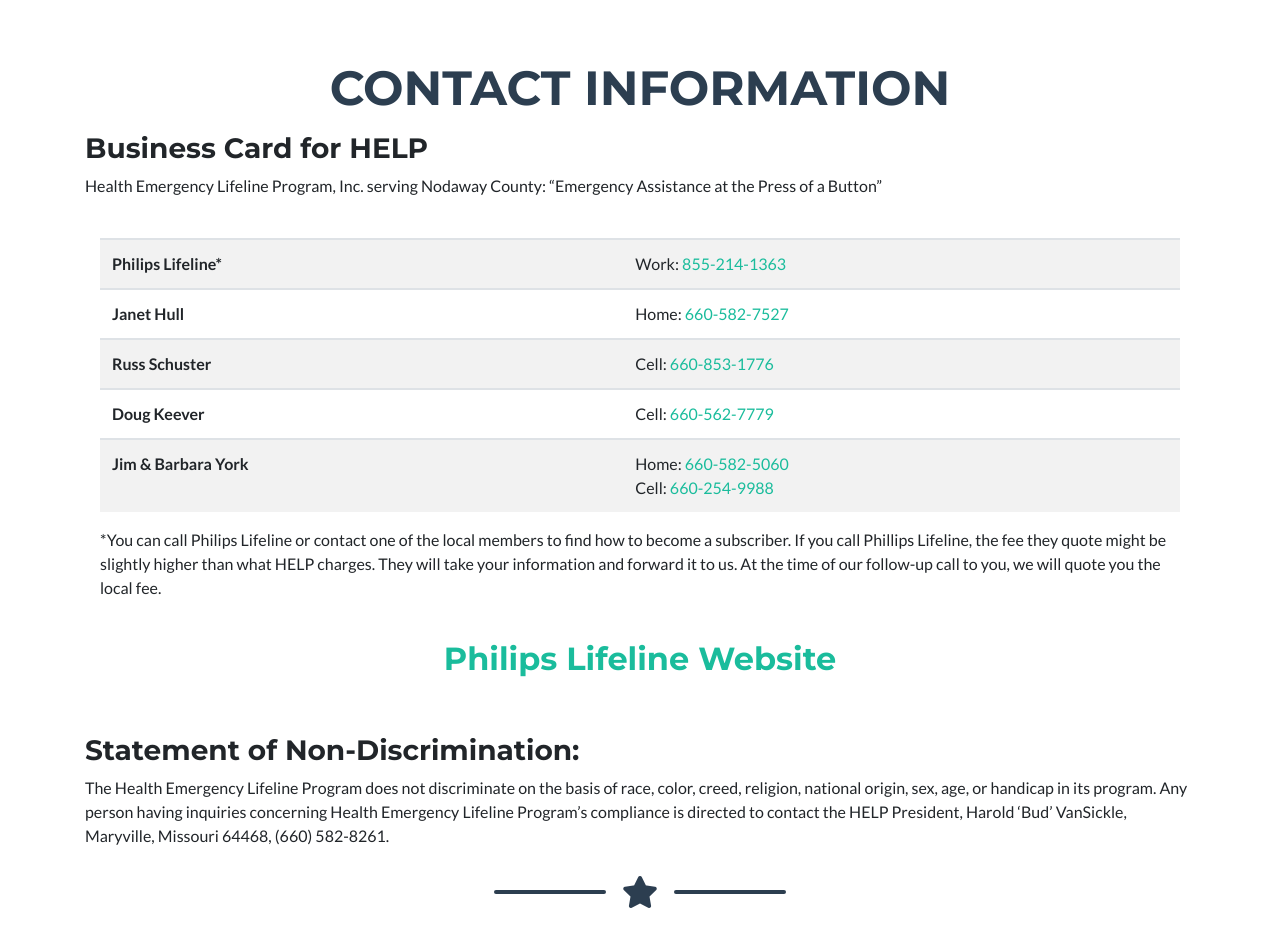
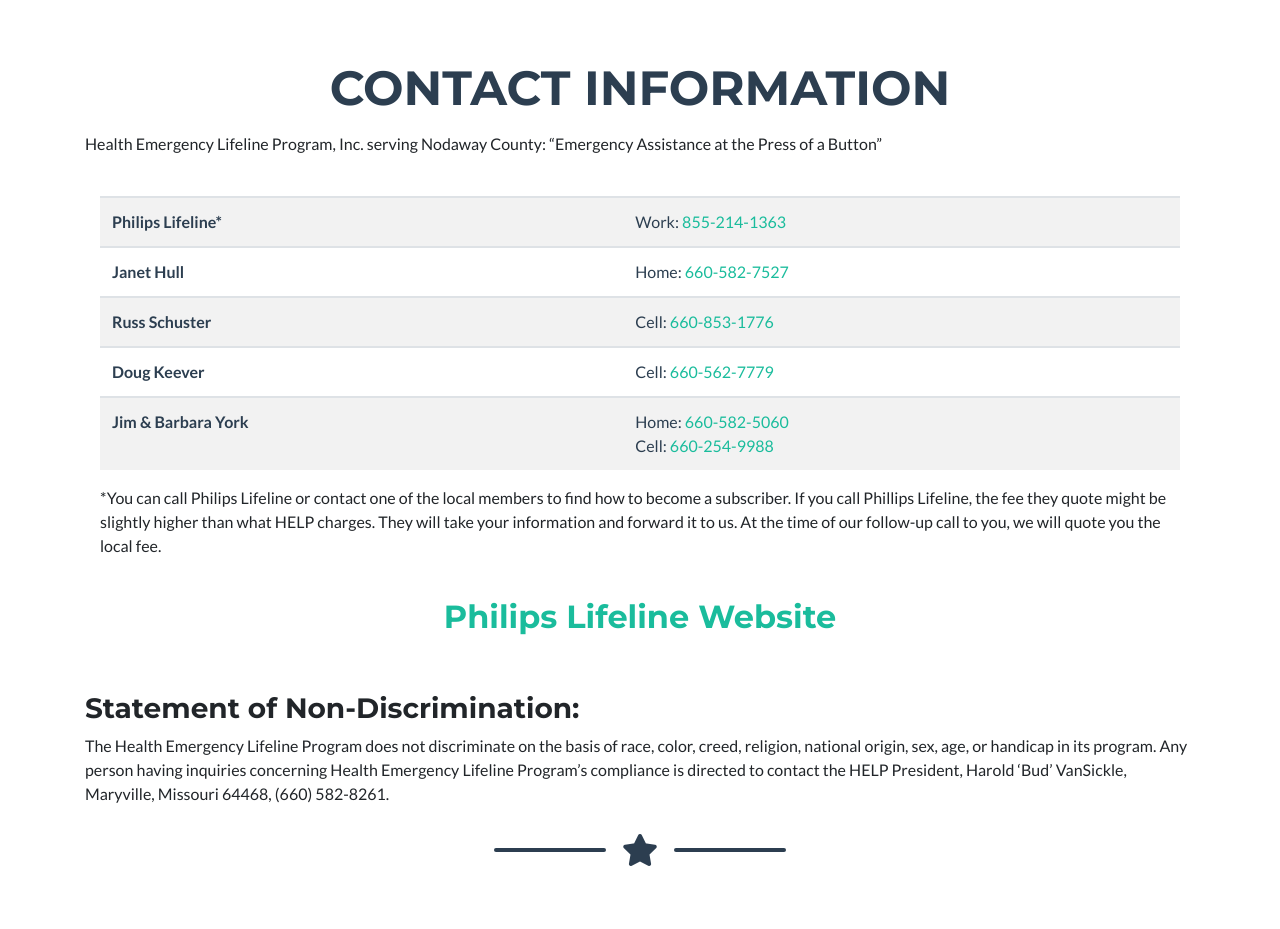
Before and after one commit to Chinmayi98/help-app, a website with bundled scripts: page index.html in a window 1280 px wide. Shown: the part 4000-4929 px from the top of the page. Built offline with nearby package versions, Linux system fonts and the light colour scheme.

Commit message:
Removed business card

```diff
--- a/index.html
+++ b/index.html
@@ -330,7 +330,7 @@
                   </tr>
               </tbody>
           </table>
-          <p class="disclaimer">*If button is not returned within 90 days, the appropriate list fee is expected to be paid.</p>
+          <p class="disclaimer ">*If button is not returned within 90 days, the appropriate list fee is expected to be paid.</p>
       </div>
 
       <div class="col-sm-6">
@@ -395,14 +395,14 @@
       <!-- Contact Section Heading -->
       <h2 class="page-section-heading text-center text-uppercase text-secondary mb-0">Contact Information</h2>
       <br>
-      <h3>Business Card for HELP</h3>
+
       <p>Health Emergency Lifeline Program, Inc. serving Nodaway County:
           “Emergency Assistance at the Press of a Button”
           </p>
       <section class="col-md-12" id="contact">
 
 
-          <table class="table table-striped table-hover">
+          <table class="table table-striped table-hover text-secondary">
               <tbody><tr>
                   <td><b>Philips Lifeline*</b></td>
                   <td>Work: <a href="tel:855-214-1363">855-214-1363</a></td>
```
